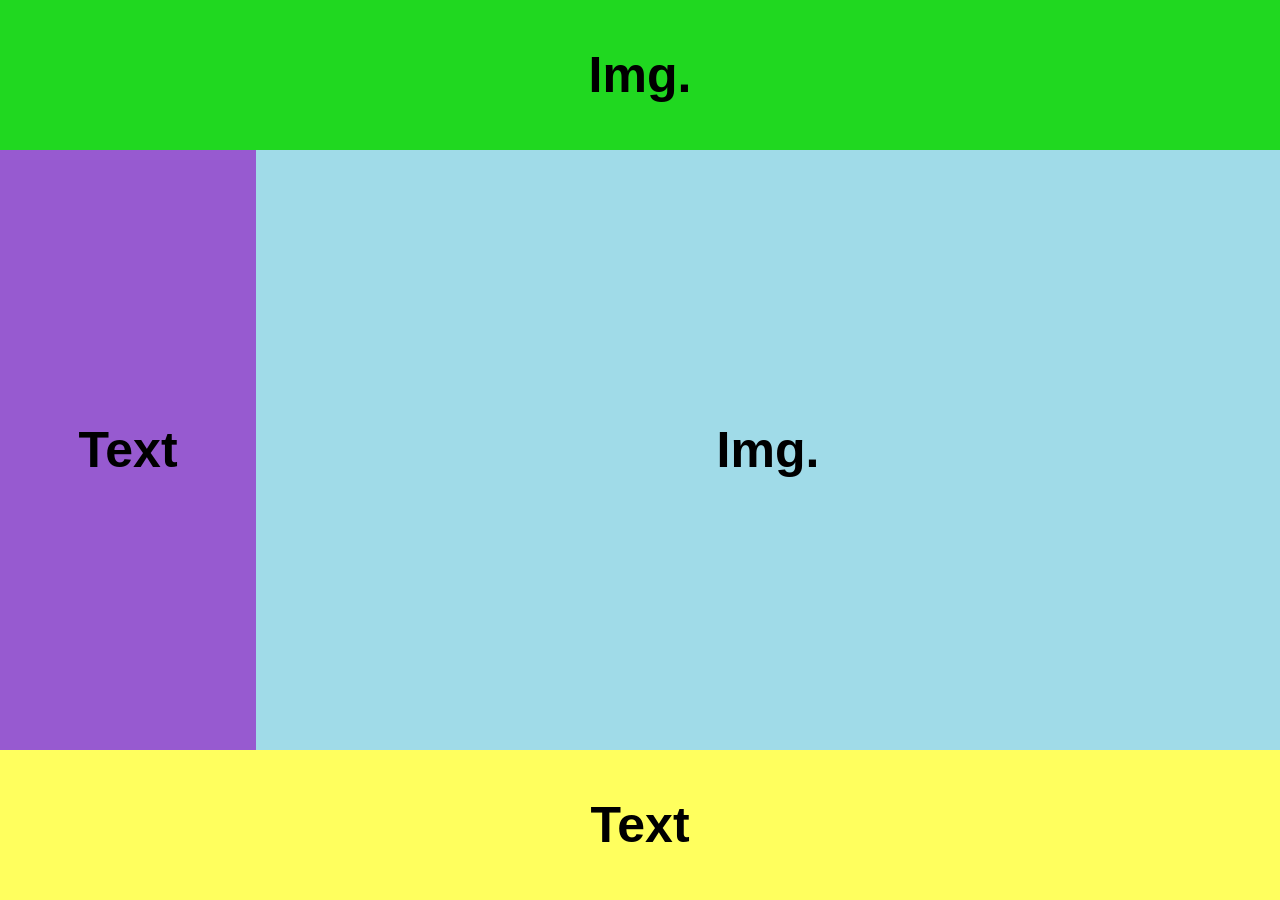
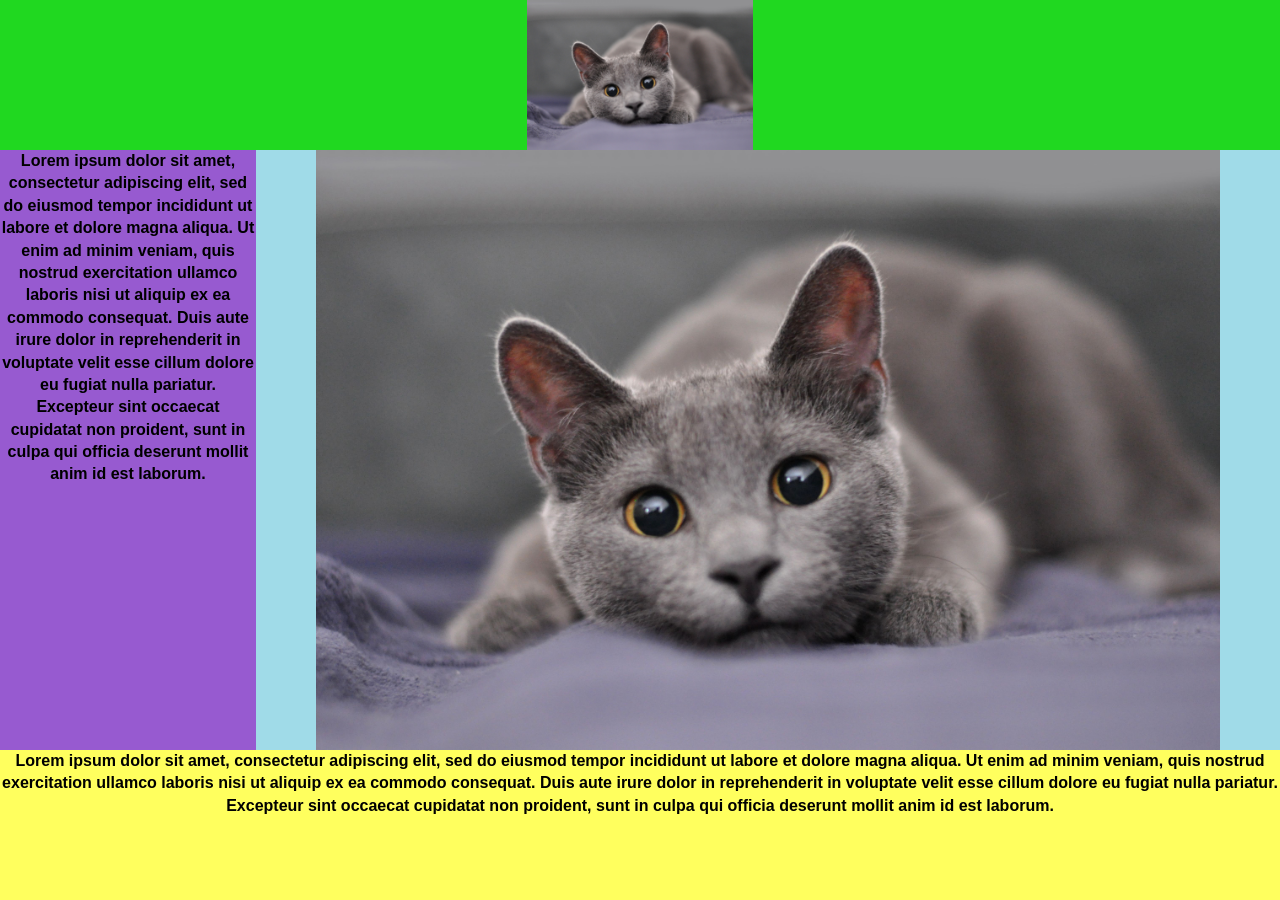
Before and after one commit to Vasyl-Don/web-tech-basics-23, a plain HTML site: page 1/index.html in a window 1280 px wide. Drawn offline with Linux system fonts and the light colour scheme.

Commit message:
Adding images and text templates

```diff
--- a/1/flex_style.css
+++ b/1/flex_style.css
@@ -14,7 +14,17 @@ body {
     line-height: 150px;
     font-family: Arial, sans-serif;
     font-weight: bold;
-    font-size: 50px;
+    justify-content: center;
+    align-items: center;
+    font-size: 16px;
+    line-height: 1.4;
+}
+
+.green-block img {
+    max-width: 100%;
+    max-height: 100%;
+    height: auto;
+    width: auto;
 }
 
 .purple-block {
@@ -25,7 +35,10 @@ body {
     line-height: 600px;
     font-family: Arial, sans-serif;
     font-weight: bold;
-    font-size: 50px;
+    justify-content: center;
+    align-items: center;
+    font-size: 16px;
+    line-height: 1.4;
 }
 
 .blue-block {
@@ -36,7 +49,17 @@ body {
     line-height: 600px;
     font-family: Arial, sans-serif;
     font-weight: bold;
-    font-size: 50px;
+    justify-content: center;
+    align-items: center;
+    font-size: 16px;
+    line-height: 1.4;
+}
+
+.blue-block img {
+    max-width: 100%;
+    max-height: 100%;
+    height: auto;
+    width: auto;
 }
 
 .yellow-block {
@@ -47,5 +70,8 @@ body {
     line-height: 150px;
     font-family: Arial, sans-serif;
     font-weight: bold;
-    font-size: 50px;
+    justify-content: center;
+    align-items: center;
+    font-size: 16px;
+    line-height: 1.4;
 }
--- a/1/index.html
+++ b/1/index.html
@@ -9,10 +9,27 @@
 </head>
 
 <body>
-    <div class="green-block">Img.</div>
-    <div class="purple-block">Text</div>
-    <div class="blue-block">Img.</div>
-    <div class="yellow-block">Text</div>
+    <div class="green-block">
+        <img src="cat_image.jpg">
+    </div>
+
+    <div class="purple-block">
+        Lorem ipsum dolor sit amet, consectetur adipiscing elit, sed do eiusmod tempor incididunt ut labore et dolore magna
+        aliqua. Ut enim ad minim veniam, quis nostrud exercitation ullamco laboris nisi ut aliquip ex ea commodo consequat. Duis
+        aute irure dolor in reprehenderit in voluptate velit esse cillum dolore eu fugiat nulla pariatur. Excepteur sint
+        occaecat cupidatat non proident, sunt in culpa qui officia deserunt mollit anim id est laborum.
+    </div>
+
+    <div class="blue-block">
+        <img src="cat_image.jpg">
+    </div>
+
+    <div class="yellow-block">
+        Lorem ipsum dolor sit amet, consectetur adipiscing elit, sed do eiusmod tempor incididunt ut labore et dolore magna
+        aliqua. Ut enim ad minim veniam, quis nostrud exercitation ullamco laboris nisi ut aliquip ex ea commodo consequat. Duis
+        aute irure dolor in reprehenderit in voluptate velit esse cillum dolore eu fugiat nulla pariatur. Excepteur sint
+        occaecat cupidatat non proident, sunt in culpa qui officia deserunt mollit anim id est laborum.
+    </div>
 </body>
 
 </html>
--- a/1/style.css
+++ b/1/style.css
@@ -6,7 +6,17 @@
     line-height: 150px;
     font-family: Arial, sans-serif;
     font-weight: bold;
-    font-size: 50px;
+    justify-content: center;
+    align-items: center;
+    font-size: 16px;
+    line-height: 1.4;
+}
+
+.green-block img {
+    max-width: 100%;
+    max-height: 100%;
+    height: auto;
+    width: auto;
 }
 
 .purple-block {
@@ -18,7 +28,8 @@
     line-height: 600px;
     font-family: Arial, sans-serif;
     font-weight: bold;
-    font-size: 50px;
+    font-size: 16px;
+    line-height: 1.4;
 }
 
 .blue-block {
@@ -30,7 +41,15 @@
     line-height: 600px;
     font-family: Arial, sans-serif;
     font-weight: bold;
-    font-size: 50px;
+    font-size: 16px;
+    line-height: 1.4;
+}
+
+.blue-block img {
+    max-width: 100%;
+    max-height: 100%;
+    height: auto;
+    width: auto;
 }
 
 .yellow-block {
@@ -42,5 +61,6 @@
     line-height: 150px;
     font-family: Arial, sans-serif;
     font-weight: bold;
-    font-size: 50px;
+    font-size: 16px;
+    line-height: 1.4;
 }
--- /dev/null
+++ b/1/text_template.txt
@@ -0,0 +1 @@
+Lorem ipsum dolor sit amet, consectetur adipiscing elit, sed do eiusmod tempor incididunt ut labore et dolore magna aliqua. Ut enim ad minim veniam, quis nostrud exercitation ullamco laboris nisi ut aliquip ex ea commodo consequat. Duis aute irure dolor in reprehenderit in voluptate velit esse cillum dolore eu fugiat nulla pariatur. Excepteur sint occaecat cupidatat non proident, sunt in culpa qui officia deserunt mollit anim id est laborum.
```
Also changed, not shown: 1/cat_image.jpg (added).
